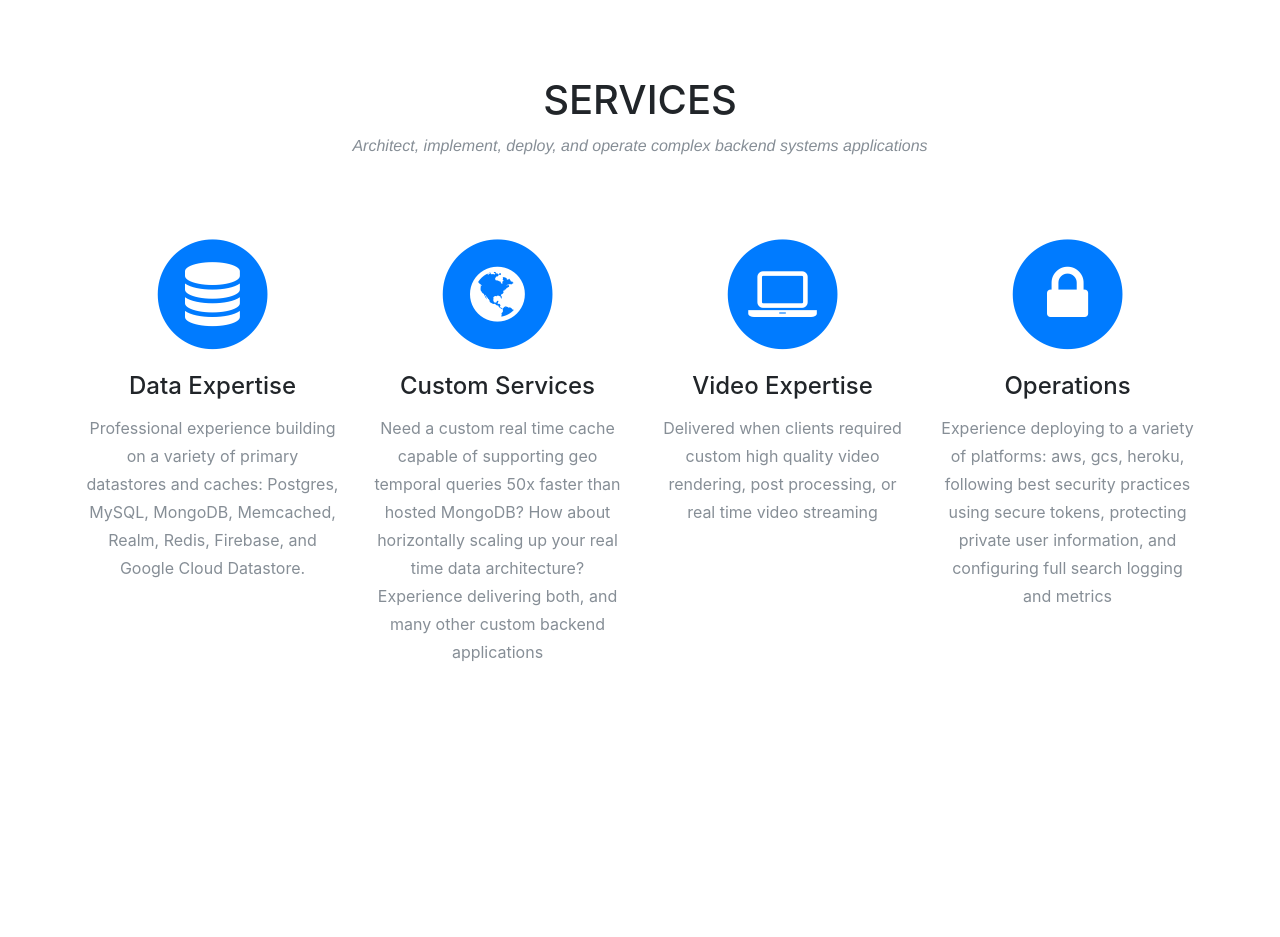
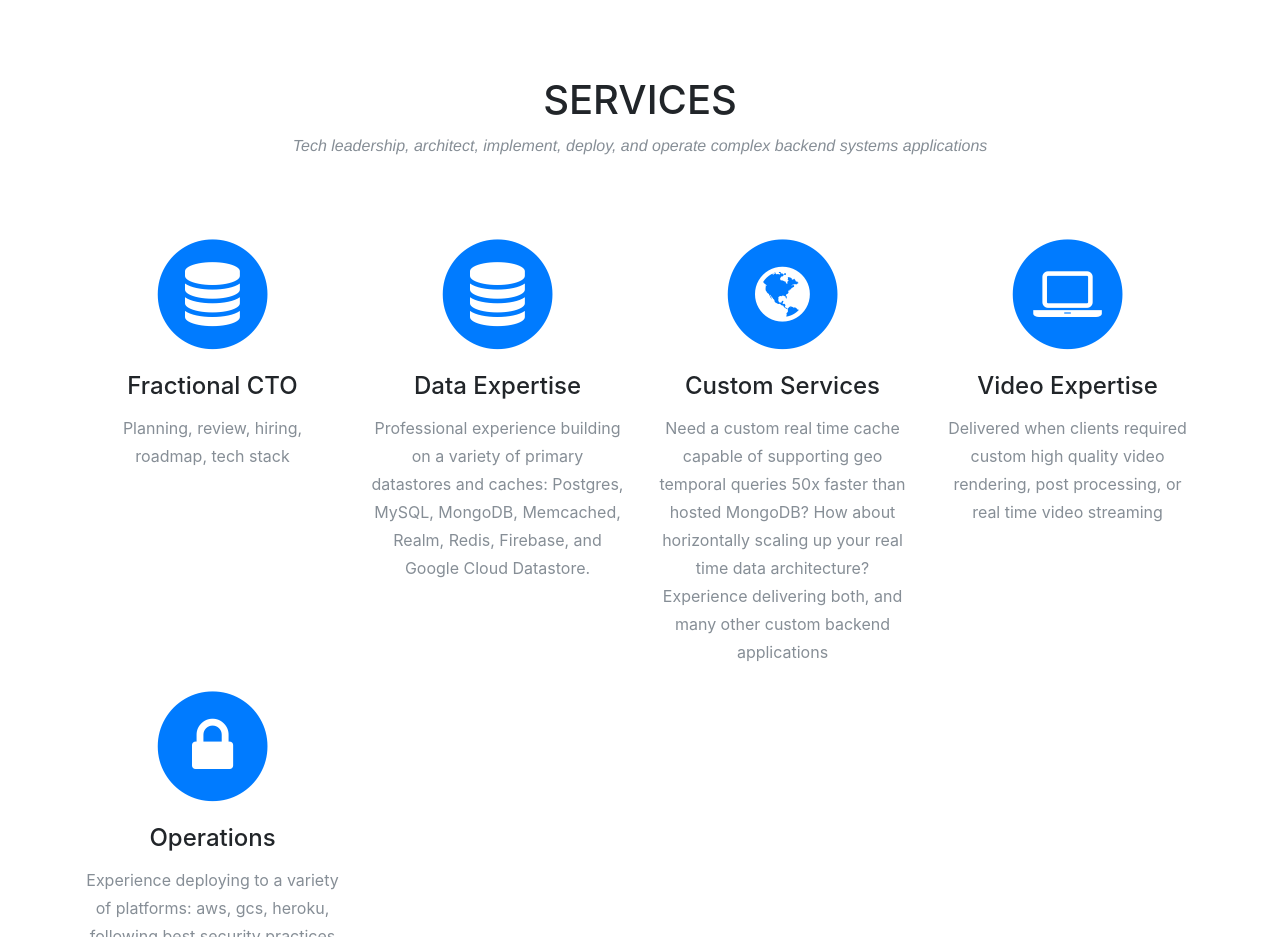
Before and after one commit to victusfate/tekHorizons, a website with bundled scripts: page index.html in a window 1280 px wide. Shown: the part 800-1737 px from the top of the page. Built offline with nearby package versions, Linux system fonts and the light colour scheme; a web font is replaced by a local one.

Commit message:
Update index.html

```diff
--- a/index.html
+++ b/index.html
@@ -80,10 +80,18 @@
         <div class="row">
           <div class="col-lg-12 text-center">
             <h2 class="section-heading">Services</h2>
-            <h3 class="section-subheading text-muted">Architect, implement, deploy, and operate complex backend systems applications</h3>
+            <h3 class="section-subheading text-muted">Tech leadership, architect, implement, deploy, and operate complex backend systems applications</h3>
           </div>
         </div>
         <div class="row text-center">
+         <div class="col-md-3">
+            <span class="fa-stack fa-4x">
+              <i class="fa fa-circle fa-stack-2x text-primary"></i>
+              <i class="fa fa-database fa-stack-1x fa-inverse"></i>
+            </span>
+            <h4 class="service-heading">Fractional CTO</h4>
+            <p class="text-muted">Planning, review, hiring, roadmap, tech stack</p>
+          </div>
           <div class="col-md-3">
             <span class="fa-stack fa-4x">
               <i class="fa fa-circle fa-stack-2x text-primary"></i>
```
